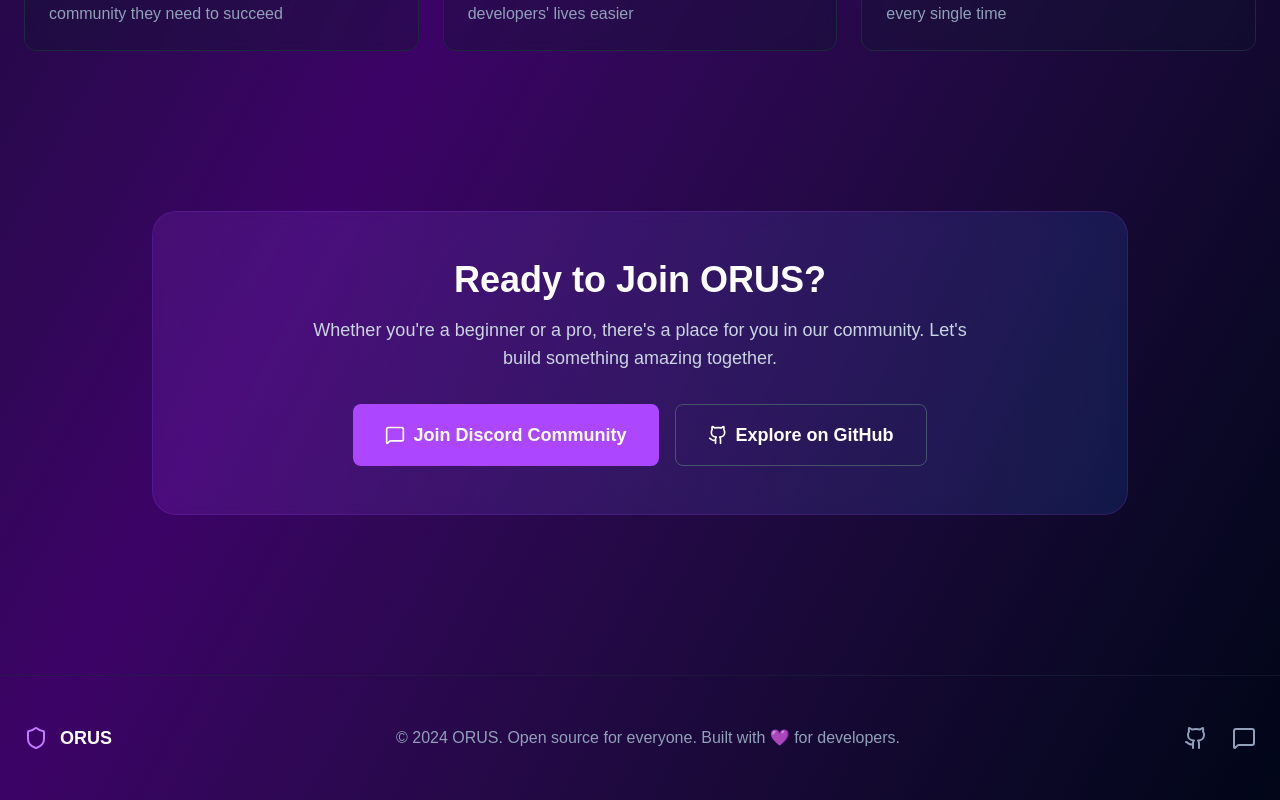
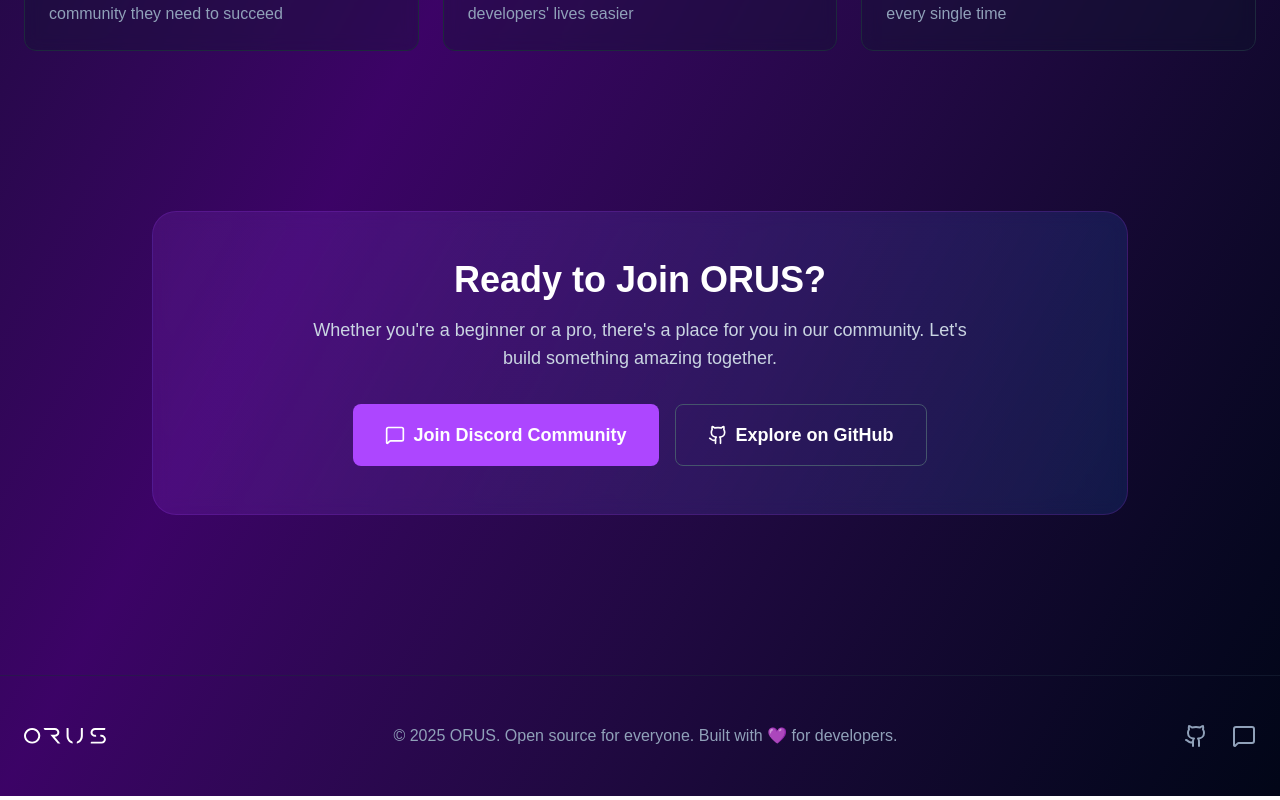
Before and after one commit to orus-dev/orus, a Next.js app: page / in a window 1280 px wide. Shown: the part 1532-2332 px from the top of the page. Built offline with nearby package versions, Linux system fonts and the light colour scheme.

Commit message:
Home page 2

```diff
--- a/src/app/page.tsx
+++ b/src/app/page.tsx
@@ -134,7 +134,7 @@
         className="relative z-10 px-6 py-6 flex justify-between items-center max-w-7xl mx-auto"
       >
         <motion.div className="flex items-center" whileHover={{ scale: 1.05 }}>
-          <img src="orus.svg" alt="Logo" className="h-3.5"></img>
+          <img src="orus.svg" alt="Logo" className="h-4" />
         </motion.div>
 
         <div className="flex gap-6 items-center">
@@ -365,13 +365,10 @@
       <footer className="relative z-10 px-6 py-12 border-t border-slate-800/50 mt-20">
         <div className="max-w-7xl mx-auto">
           <div className="flex flex-col md:flex-row justify-between items-center gap-6">
-            <div className="flex items-center gap-3">
-              <Shield className="w-6 h-6 text-purple-400" />
-              <span className="text-lg font-semibold">ORUS</span>
-            </div>
+            <img src="orus.svg" alt="Logo" className="h-4" />
 
             <div className="text-slate-400 text-center">
-              © 2024 ORUS. Open source for everyone. Built with 💜 for
+              © 2025 ORUS. Open source for everyone. Built with 💜 for
               developers.
             </div>
 
```
